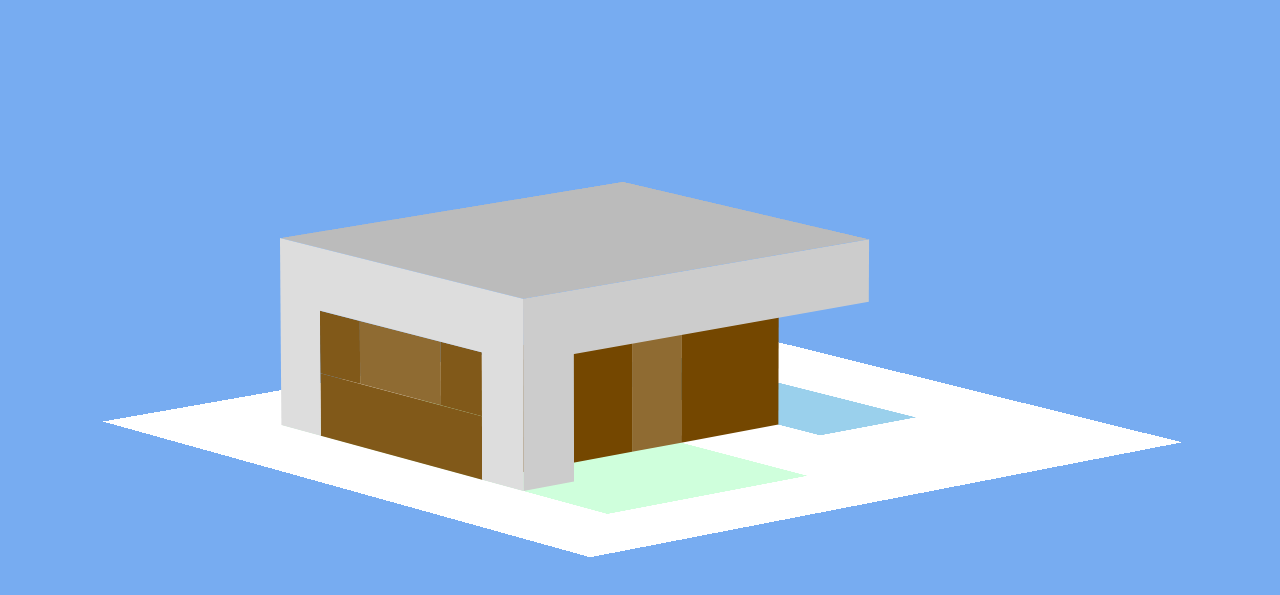
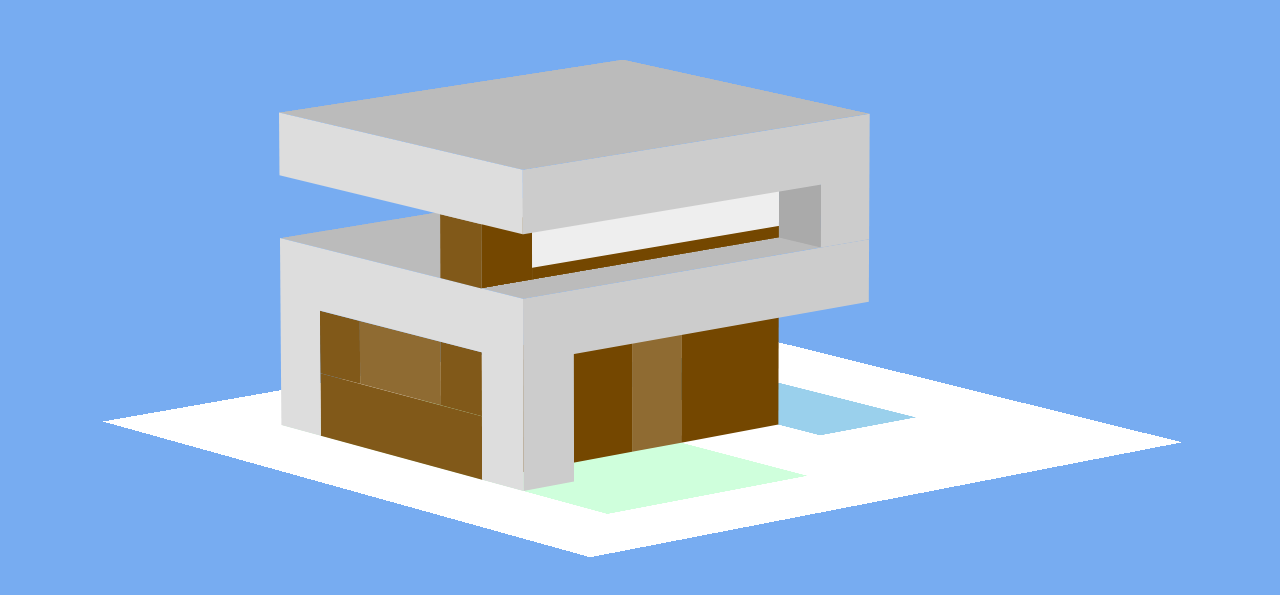
Before and after one commit to JimerSamuel/Minecraft-house-in-CSS, a plain HTML site: page index.html in a window 1280 px wide. Shown: the part 101-696 px from the top of the page. Drawn offline with Linux system fonts and the light colour scheme.

Commit message:
Ya casi termino mi amor <3

```diff
--- a/index.html
+++ b/index.html
@@ -21,6 +21,14 @@
       <div class="wall-6 absolute"></div>
       <div class="wall-7 absolute"></div>
       <div class="roof-1 absolute"></div>
+      <div class="wall-8 absolute"></div>
+      <div class="wall-9 absolute"></div>
+      <div class="wall-10 absolute"></div>
+      <div class="waindow-2 absolute"></div>
+      <div class="wall-11 absolute"></div>
+      <div class="wall-12 absolute"></div>
+      <div class="wall-13 absolute"></div>
+      <div class="roof-2 absolute"></div>
     </div>
   </body>
 </html>
--- a/style.css
+++ b/style.css
@@ -145,3 +145,75 @@ body {
   background: var(--gray-4);
   transform: translateX(10vw) translateY(15vw) translateZ(15vw);
 }
+
+.wall-8 {
+  width: 5vw;
+  height: 5vw;
+  background: var(--brown-2);
+  transform-origin: bottom left;
+  transform: rotateX(-90deg) translateX(30vw) translateY(-15vw) translateZ(45vw);
+}
+
+.wall-9 {
+  width: 5vw;
+  height: 5vw;
+  background: var(--brown-3);
+  transform-origin: bottom left;
+  transform: rotateY(-90deg) translateX(15vw) translateY(45vw) translateZ(-35vw);
+}
+
+.wall-10 {
+  width: 5vw;
+  height: 25vw;
+  background: var(--gray-1);
+  border-left: 1vw solid var(--brown-3);
+  box-sizing: border-box;
+  transform-origin: bottom left;
+  transform: rotateY(-90deg) translateX(15vw) translateY(20vw) translateZ(-35vw);
+}
+
+.window-2 {
+  width: 20vw;
+  height: 5vw;
+  background: transparent;
+  border-bottom: 1vw solid black;
+  border-left: 1vw solid black;
+  box-sizing: border-box;
+  transform-origin: bottom left;
+  transform: rotateX(-90deg) translateX(15vw) translateY(-15vw) translateZ(42vw);
+}
+
+.wall-11 {
+  width: 30vw;
+  height: 5vw;
+  background: var(--gray-2);
+  transform-origin: bottom left;
+  transform: rotateX(-90deg) translateX(10vw) translateY(-20vw) translateZ(45vw);
+}
+
+.wall-12 {
+  width: 10vw;
+  height: 35vw;
+  background: transparent;
+  border-top: 5vw solid var(--gray-3);
+  border-right: 5vw solid var(--gray-3);
+  box-sizing: border-box;
+  transform-origin: bottom left;
+  transform: rotateY(-90deg) translateX(15vw) translateY(15vw) translateZ(-40vw);
+}
+
+.wall-13 {
+  width: 5vw;
+  height: 5vw;
+  background: var(--gray-5);
+  transform-origin: bottom left;
+  transform: rotateX(-90deg) translateX(35vw) translateY(-15vw) translateZ(15vw);
+}
+
+.roof-2 {
+  width: 30vw;
+  height: 35vw;
+  background: pink;
+  background: var(--gray-4);
+  transform: translateX(10vw) translateY(15vw) translateZ(25vw);
+}
```
